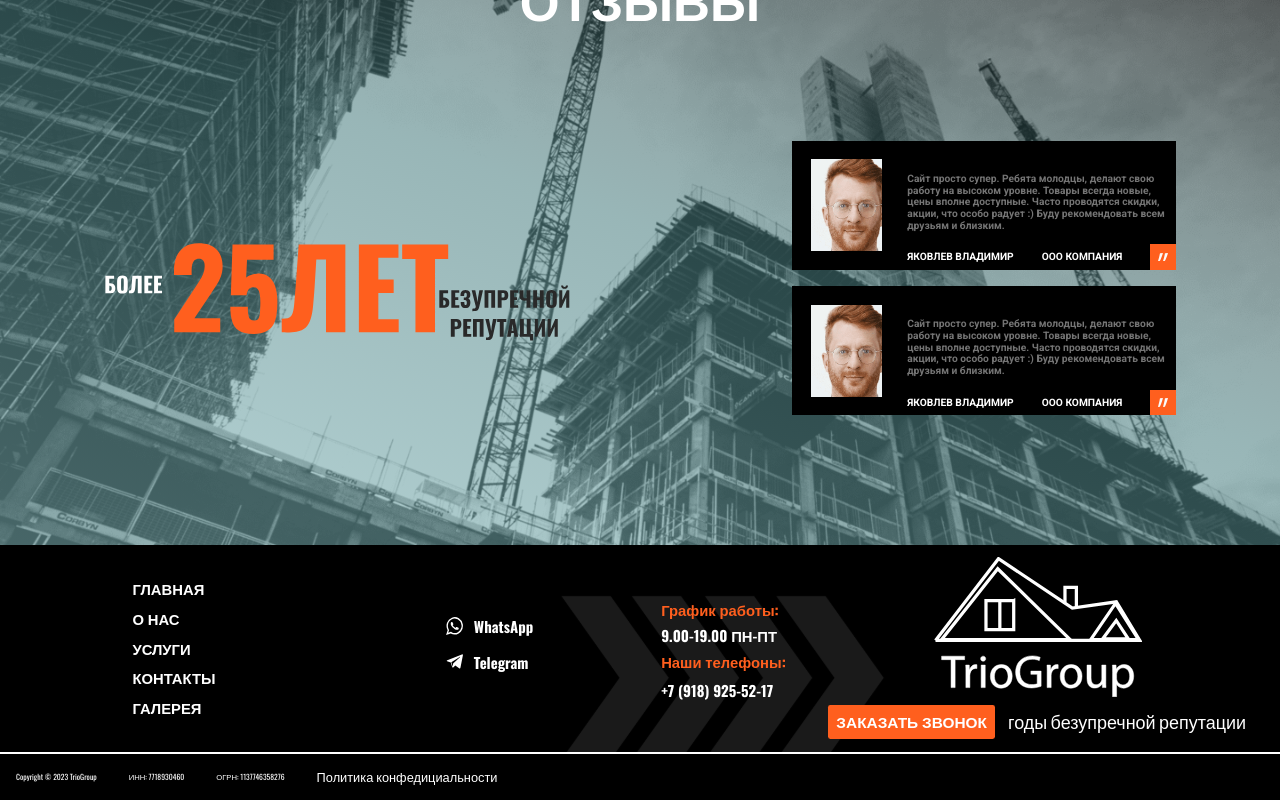
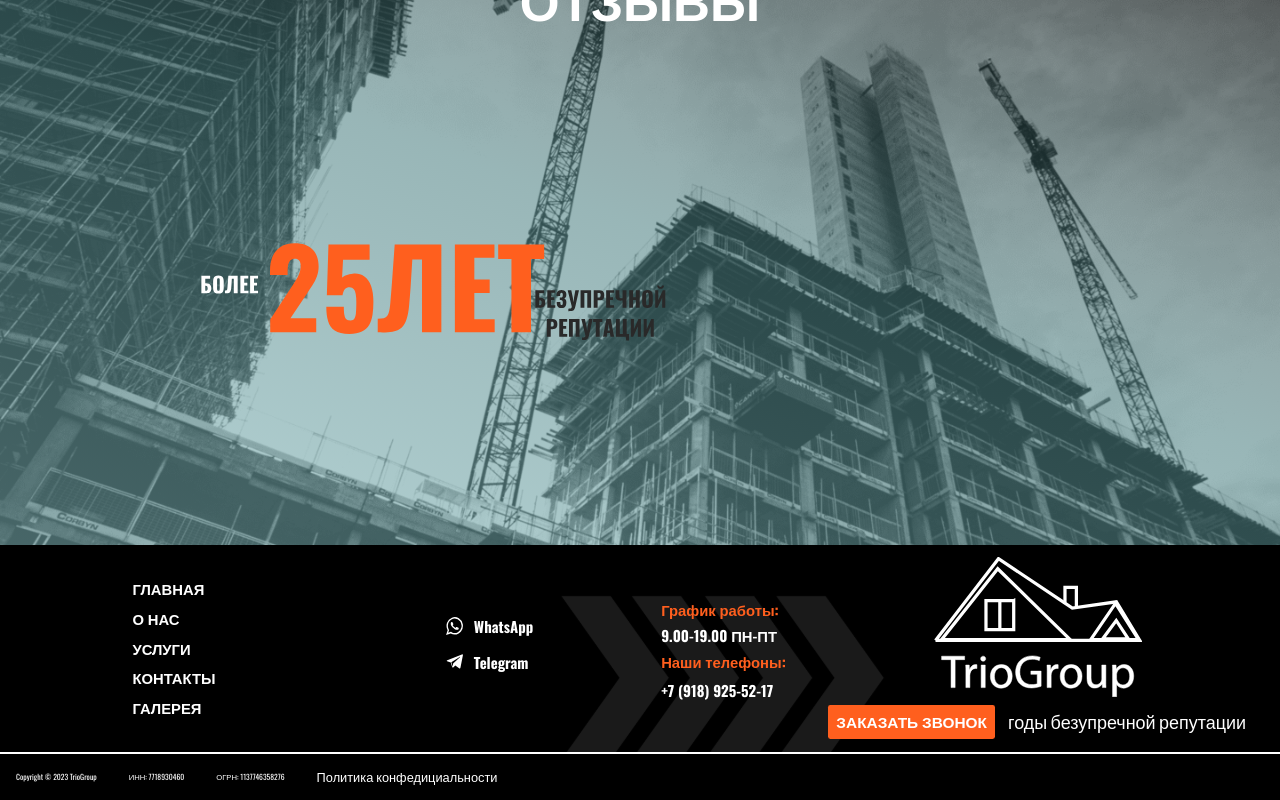
Before and after one commit to NekhayTimur23/Tiogroup, a Next.js app: page / in a window 1280 px wide. Shown: the part 3973-4773 px from the top of the page. Built offline with nearby package versions, Linux system fonts and the light colour scheme.

Commit message:
убрал карточки отзывов #1

```diff
--- a/src/components/ReviewsSection/ReviewsSection.module.sass
+++ b/src/components/ReviewsSection/ReviewsSection.module.sass
@@ -25,7 +25,8 @@
                 width: 60vmin
         .reviewsLeftBlock
             .reviewsCard
-                display: flex
+                // display: flex
+                display: none
                 width: 30vw
                 background-color: black
                 margin-bottom: 2vh
```
Also changed, not shown: 1 other file (tests, documents, lock files or other folders).
